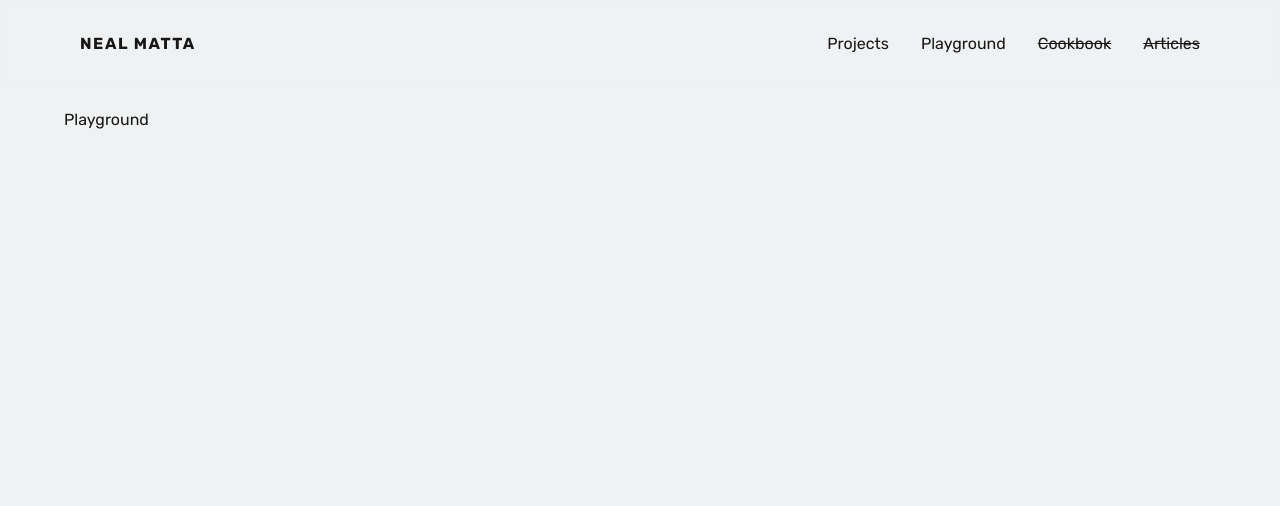
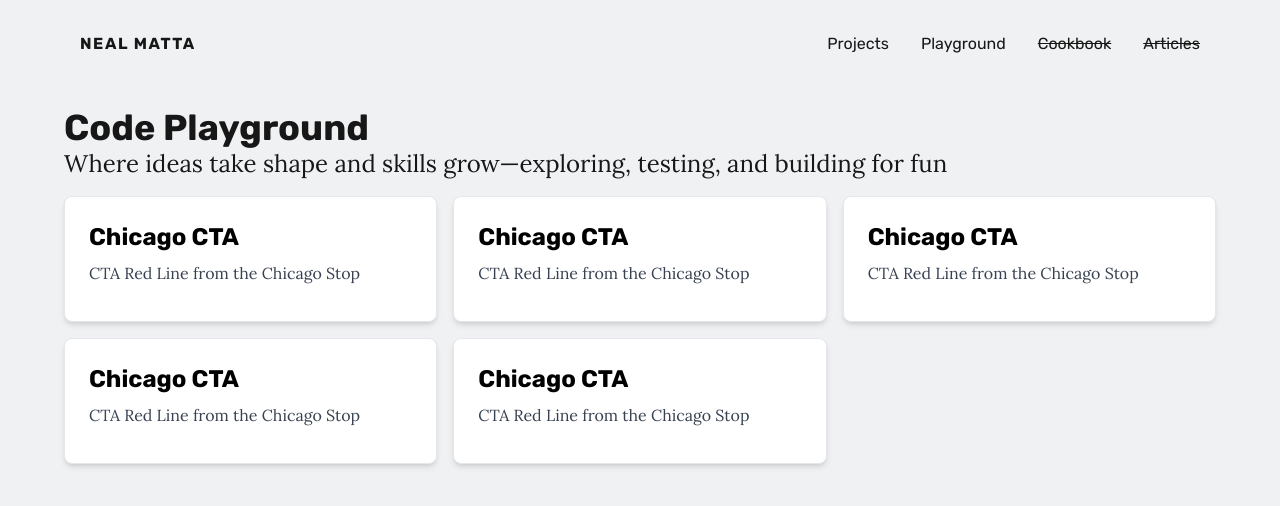
Before and after one commit to NealMatta/personal-website, a Next.js app: page /playground in a window 1280 px wide. Shown: the top 506 px of the page. Built offline with nearby package versions, Linux system fonts and the light colour scheme.

Commit message:
THe absolute basics of the playground. Got the cards in, mapped properly, and displayed in such a way that I like. I now need to figure out what data needs is goign to be stored, upload that data to Supabase, and then pull that data into the playground and modify the card afterwards

```diff
--- /dev/null
+++ b/app/playground/[playgroundID]/page.tsx
@@ -0,0 +1,9 @@
+export default async function SinglePlayground({
+  params,
+}: {
+  params: Promise<{ playgroundID: string }>;
+}) {
+  const projectID = (await params).playgroundID;
+
+  return <div>{projectID}</div>;
+}
--- /dev/null
+++ b/app/playground/layout.tsx
@@ -0,0 +1,17 @@
+import type { Metadata } from 'next';
+
+export const metadata: Metadata = {
+  title: 'Neal Matta - Projects and Experiments',
+  description:
+    'Explore a collection of Neal Matta’s personal and professional projects, showcasing creativity, technical skills, and innovative experiments.',
+  keywords:
+    'Neal Matta, projects, portfolio, experiments, web development, personal projects',
+};
+
+export default function Layout({
+  children,
+}: Readonly<{
+  children: React.ReactNode;
+}>) {
+  return <>{children}</>;
+}
--- a/app/playground/page.tsx
+++ b/app/playground/page.tsx
@@ -1,3 +1,18 @@
+import AllPlaygroundCards from '@/src/components/Playground/AllPlaygroundCards';
+import PageHeader from '@/src/components/PageHeader/PageHeader';
+
 export default function Playground() {
-  return 'Playground';
+  return (
+    <>
+      <PageHeader
+        header={'Code Playground'}
+        subHeader={
+          'Where ideas take shape and skills grow—exploring, testing, and building for fun'
+        }
+      />
+      <div className="grid gap-4 my-4 grid-cols-1 sm:grid-cols-3 ">
+        <AllPlaygroundCards />
+      </div>
+    </>
+  );
 }
--- /dev/null
+++ b/src/components/Playground/AllPlaygroundCards.tsx
@@ -0,0 +1,16 @@
+import PlaygroundCard from './PlaygroundCard';
+import Link from 'next/link';
+
+export default function AllPlaygroundCards() {
+  return (
+    <>
+      {[1, 2, 3, 4, 5].map((val, index) => (
+        <Link key={index} href={`/playground/${index}`} passHref>
+          <div className="">
+            <PlaygroundCard />
+          </div>
+        </Link>
+      ))}
+    </>
+  );
+}
--- /dev/null
+++ b/src/components/Playground/PlaygroundCard.tsx
@@ -0,0 +1,11 @@
+import BarebonesCard from '../cards/BarebonesCard';
+
+export default function PlaygroundCard() {
+  return (
+    <BarebonesCard title="Chicago CTA">
+      <p className="mb-3 font-normal text-gray-700 dark:text-gray-400">
+        CTA Red Line from the Chicago Stop
+      </p>
+    </BarebonesCard>
+  );
+}
```
